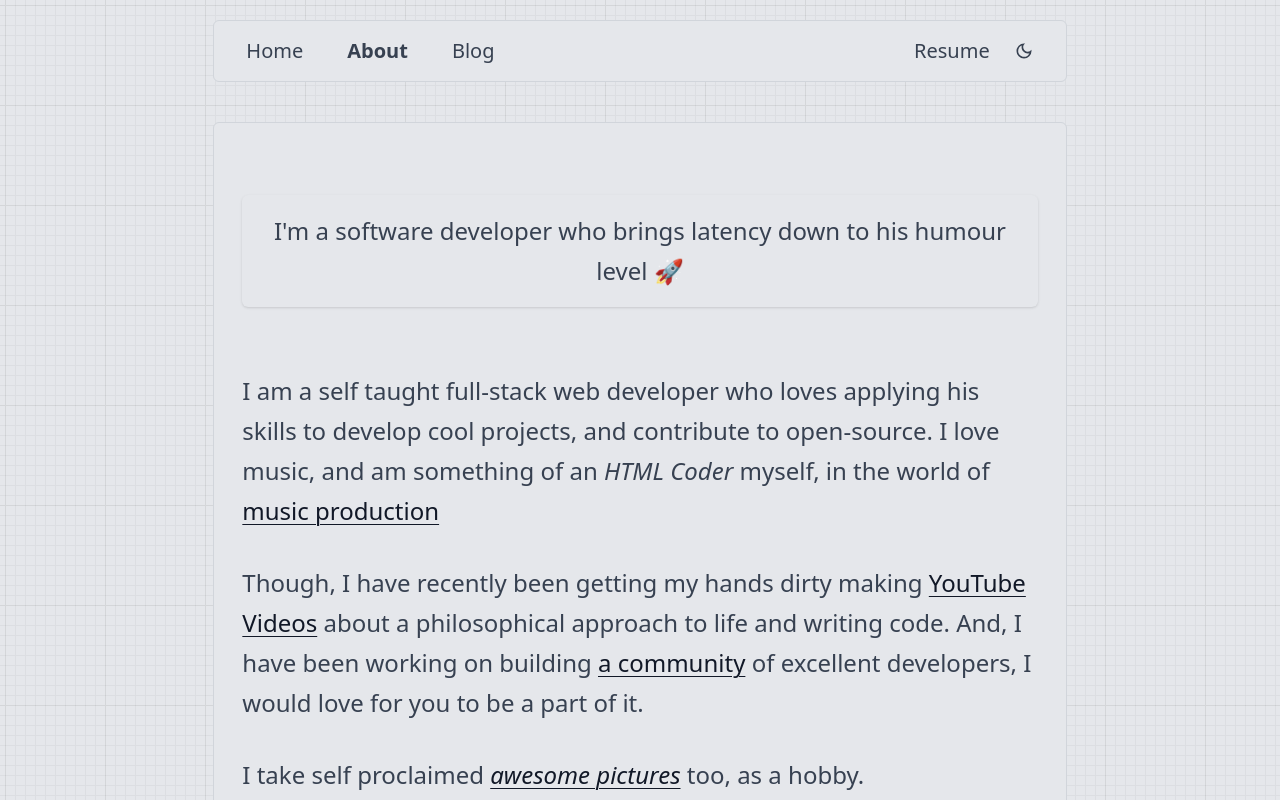
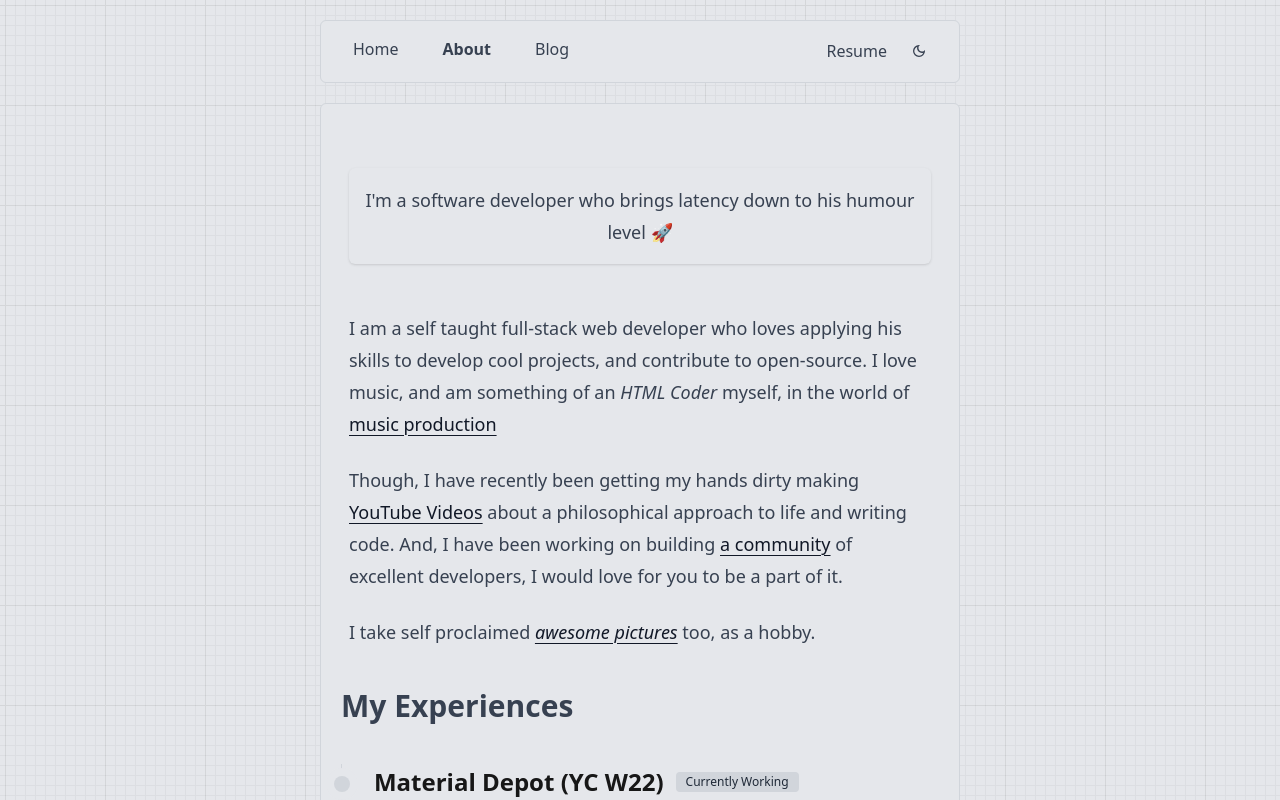
Before and after one commit to rosekamallove/rosekamal.love, a Next.js app: page /about in a window 1280 px wide. Shown: the top 800 px of the page. Built offline with nearby package versions, Linux system fonts and the light colour scheme; no server answers; a small style sheet from the web is missing.

Commit message:
final ui updates i promise

```diff
--- a/components/blog-list-item.tsx
+++ b/components/blog-list-item.tsx
@@ -14,15 +14,15 @@ export const BlogListItem = ({
   };
 }) => (
   <Link key={post.id} href={`/blog/${post.id}`}>
-    <li className="cursor-pointer rounded-md border-b-[1px] border-gray-300/40 px-2 py-5 transition-all hover:bg-gray-300/30 active:scale-[.99] dark:border-gray-900/60 dark:hover:bg-neutral-900/50">
-      <p className="text-2xl font-bold md:text-3xl">{post.title}</p>
+    <li className="cursor-pointer rounded-md border my-2 border-gray-300/60 px-2 py-5 transition-all hover:bg-gray-300/30 active:scale-[.99] dark:border-neutral-900/80 dark:hover:bg-neutral-900/60">
+      <p className="text-xl font-bold">{post.title}</p>
       <div className="text-base font-normal md:text-base">
         <Date dateString={post.date} /> •{" "}
         <b className="font-medium">
           {Math.floor(post.words / 255)} minutes read
         </b>
       </div>
-      <p className="mt-6 text-lg md:text-xl">{post.og_description}</p>
+      {/* <p className="mt-6 text-lg md:text-xl">{post.og_description}</p> */}
     </li>
   </Link>
 );
--- a/components/layout.tsx
+++ b/components/layout.tsx
@@ -19,7 +19,7 @@ export default function Layout({
   return (
     <div className="text-[#374151] dark:text-[#D1D5DA]">
       {!blog && <Navbar />}
-      <div className="relative mx-auto my-0 min-h-full w-full rounded-md border border-gray-300 bg-gray-200 px-5 dark:border-neutral-900 dark:bg-black dark:shadow-black/60  sm:w-11/12 md:w-10/12 md:px-5 lg:w-8/12">
+      <div className="relative mx-auto my-0 min-h-full w-11/12 rounded-md border border-gray-300 bg-gray-200 px-2 md:px-5 dark:border-neutral-900 dark:bg-black dark:shadow-black/60 md:w-6/12">
         <Head>
           <title>{title ?? "Rose Kamal Love"}</title>
           <meta property="og:title" content={title ?? "Rose Kamal Love"} />
@@ -59,7 +59,7 @@ export default function Layout({
 
 export function Footer() {
   return (
-    <div className="mx-auto my-0 mt-10 rounded-md border border-gray-300 bg-gray-200 px-5 py-1 dark:border-neutral-900 dark:bg-black dark:shadow-black/60 sm:w-11/12 md:w-10/12 md:px-5 lg:w-8/12">
+    <div className="mx-auto my-5 w-11/12 rounded-md border border-gray-300 bg-gray-200 px-2 py-1 dark:border-neutral-900 dark:bg-black dark:shadow-black/60 md:w-6/12 md:px-5 ">
       <ConnectionSection />
     </div>
   );
@@ -83,7 +83,7 @@ export function Navbar() {
     },
   ];
   return (
-    <div className="mx-auto my-0 mt-5 mb-10 rounded-md border border-gray-300 bg-gray-200 px-5 py-3 dark:border-neutral-900 dark:bg-black dark:shadow-black/60 sm:w-11/12 md:w-10/12 md:px-5 lg:w-8/12">
+    <div className="mx-auto my-5 w-11/12 rounded-md border border-gray-300 bg-gray-200 px-2 md:px-5 py-3 dark:border-neutral-900 dark:bg-black dark:shadow-black/60 md:w-6/12">
       <div className="flex justify-between">
         <div className="flex gap-5">
           {navbar.map((n) => (
@@ -91,19 +91,19 @@ export function Navbar() {
               <span
                 className={`${
                   router.asPath === n.href ? "font-semibold" : ""
-                } cursor-pointer rounded-md px-3 transition-all hover:bg-gray-300/50 active:scale-[.95] dark:border-neutral-800/60 dark:hover:bg-neutral-800/60`}
+                } cursor-pointer rounded-md px-3 py-1 text-base transition-all hover:bg-gray-300/50 active:scale-[.95] dark:border-neutral-800/60 dark:hover:bg-neutral-800/60`}
               >
                 {n.title}
               </span>
             </Link>
           ))}
         </div>
-        <div className="hidden md:flex">
+        <div className="flex">
           <Link href="/resume">
             <span
               className={`${
                 router.asPath === "/resume" ? "font-semibold" : ""
-              } cursor-pointer rounded-md px-3 transition-all hover:bg-gray-300/50 active:scale-[.95] dark:border-neutral-800/60 dark:hover:bg-neutral-800/60`}
+              } hidden cursor-pointer rounded-md px-3 py-1 transition-all hover:bg-gray-300/50 active:scale-[.95] dark:border-neutral-800/60 dark:hover:bg-neutral-800/60 md:block`}
             >
               Resume
             </span>
--- a/pages/about.tsx
+++ b/pages/about.tsx
@@ -12,7 +12,7 @@ export default function About() {
 
 export const Intro = () => (
   <div className="mx-2">
-    <div className="prose mx-auto prose-a:decoration-1 prose-a:underline-offset-4 hover:prose-a:decoration-2 dark:prose-invert lg:prose-xl xl:prose-2xl">
+    <div className="prose prose-lg mx-auto prose-a:decoration-1 prose-a:underline-offset-4 hover:prose-a:decoration-2 dark:prose-invert ">
       <div className="flex items-center justify-center">
         <p className="rounded-md shadow bg-gray-200 px-4 py-4 text-center dark:bg-neutral-900/60">
           I&apos;m a software developer who brings latency down to his humour
--- a/pages/index.tsx
+++ b/pages/index.tsx
@@ -2,8 +2,9 @@ import Head from "next/head";
 import Link from "next/link";
 import Layout from "../components/layout";
 import { getSortedPostsData } from "../lib/posts";
-import { RxCaretRight } from "react-icons/rx";
+import { RxArrowDown, RxArrowRight, RxCaretRight } from "react-icons/rx";
 import Image from "next/image";
+import { IoLogoInstagram, IoLogoTwitter, IoLogoYoutube } from "react-icons/io";
 import { generateRssFeed } from "../lib/rss";
 import { BlogListItem } from "../components/blog-list-item";
 
@@ -33,8 +34,8 @@ export default function Home({
       <section className="flex flex-col pl-2">
         <div className="flex flex-col-reverse gap-5 md:flex-row">
           <div className="md:max-w-8/12 w-full">
-            <h1 className="mb-6 text-2xl font-black dark:text-white md:text-4xl lg:text-5xl">
-              Hi, I am Rose Kamal Love
+            <h1 className="mb-6 text-4xl font-black dark:text-white md:text-5xl">
+              Rose Kamal Love
             </h1>
             <p className="text-xl lg:text-2xl">
               {" "}
@@ -66,28 +67,41 @@ export default function Home({
             />
           </div>
         </div>
-        <Link href="/about">
-          <p className="my-3 flex cursor-pointer items-center font-medium underline-offset-4 transition-all hover:underline">
-            More about me <RxCaretRight />
-          </p>
-        </Link>
+        {/* <Link href="/about"> */}
+        {/*   <p className="my-5 flex cursor-pointer items-center gap-1 px-1 font-medium"> */}
+        {/*    More about me <RxArrowRight /> */}
+        {/*   </p> */}
+        {/* </Link> */}
+      </section>
+
+      <section className="my-5 flex gap-5 text-2xl">
+        {socials.map((s) => (
+          <Link
+            rel="noopener noreferrer"
+            target="_blank"
+            href={s.link}
+            key={s.link}
+          >
+            <span className="cursor-pointer active:scale-[0.95] rounded-md px-3 py-2 dark:hover:bg-neutral-800/80">
+              {s.icon}
+            </span>
+          </Link>
+        ))}
       </section>
 
       {/* Blogs Section */}
       <section>
-        {/* <h2 className="text-3xl text-[#111827] dark:text-white font-semibold"> */}
-        {/*   Happy reading ✨ */}
-        {/* </h2> */}
-        <ul className="my-5 flex flex-col">
+        <h2 className="mt-14 px-1 text-3xl font-bold dark:text-white">
+          Featured Posts
+        </h2>
+        <ul className="mb-5 flex flex-col">
           {allPostsData.map((post) => {
             if (post.featured)
               return <BlogListItem key={post.id} post={post} />;
           })}
           <Link href="/blog">
-            <p
-              className="my-5 mx-2 flex cursor-pointer items-center font-medium underline-offset-4 transition-all hover:underline"
-            >
-              Read all blogs <RxCaretRight />
+            <p className="my-5 flex cursor-pointer items-center gap-1 px-1 font-medium">
+              Read More <RxArrowRight />
             </p>
           </Link>
         </ul>
@@ -95,6 +109,21 @@ export default function Home({
     </Layout>
   );
 }
+
+const socials = [
+  {
+    link: "https://instagram.com/rosekamallove",
+    icon: <IoLogoYoutube />,
+  },
+  {
+    link: "https://instagram.com/rosekamallove",
+    icon: <IoLogoInstagram />,
+  },
+  {
+    link: "https://instagram.com/rosekamallove",
+    icon: <IoLogoTwitter />,
+  },
+];
 
 export const getStaticProps = async () => {
   const allPostsData = getSortedPostsData();
--- a/styles/global.css
+++ b/styles/global.css
@@ -6,6 +6,6 @@ body {
   font-family: ui-sans-serif, system-ui, -apple-system, BlinkMacSystemFont,
     "Segoe UI", Roboto, "Helvetica Neue", Arial, "Noto Sans", sans-serif,
     "Apple Color Emoji", "Segoe UI Emoji", "Segoe UI Symbol", "Noto Color Emoji";
-  font-size: 1.25rem;
+  /* font-size: 1.25rem; */
   line-height: 1.8;
 }
--- a/tailwind.config.js
+++ b/tailwind.config.js
@@ -10,7 +10,13 @@ module.exports = {
   ],
   darkMode: "class",
   theme: {
-    extend: {},
+    extend: {
+      backgroundImage: ({ theme }) => ({
+        "vc-border-gradient": `radial-gradient(at left top, ${theme(
+          "colors.zinc.500"
+        )}, 50px, ${theme("colors.zinc.800")} 50%)`,
+      }),
+    },
   },
   plugins: [require("@tailwindcss/typography")],
 };
```
Also changed, not shown: 2 other files (tests, documents, lock files or other folders).
